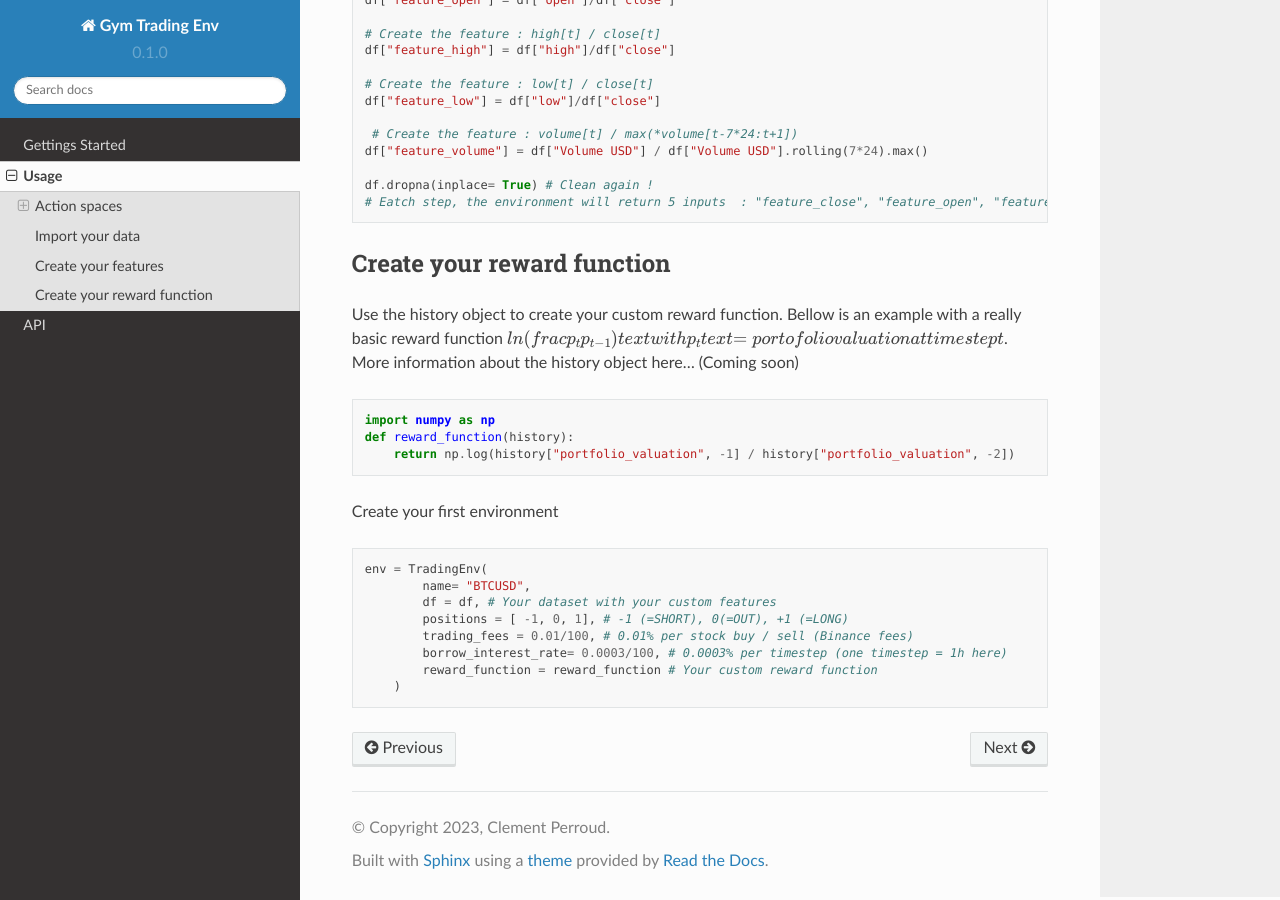
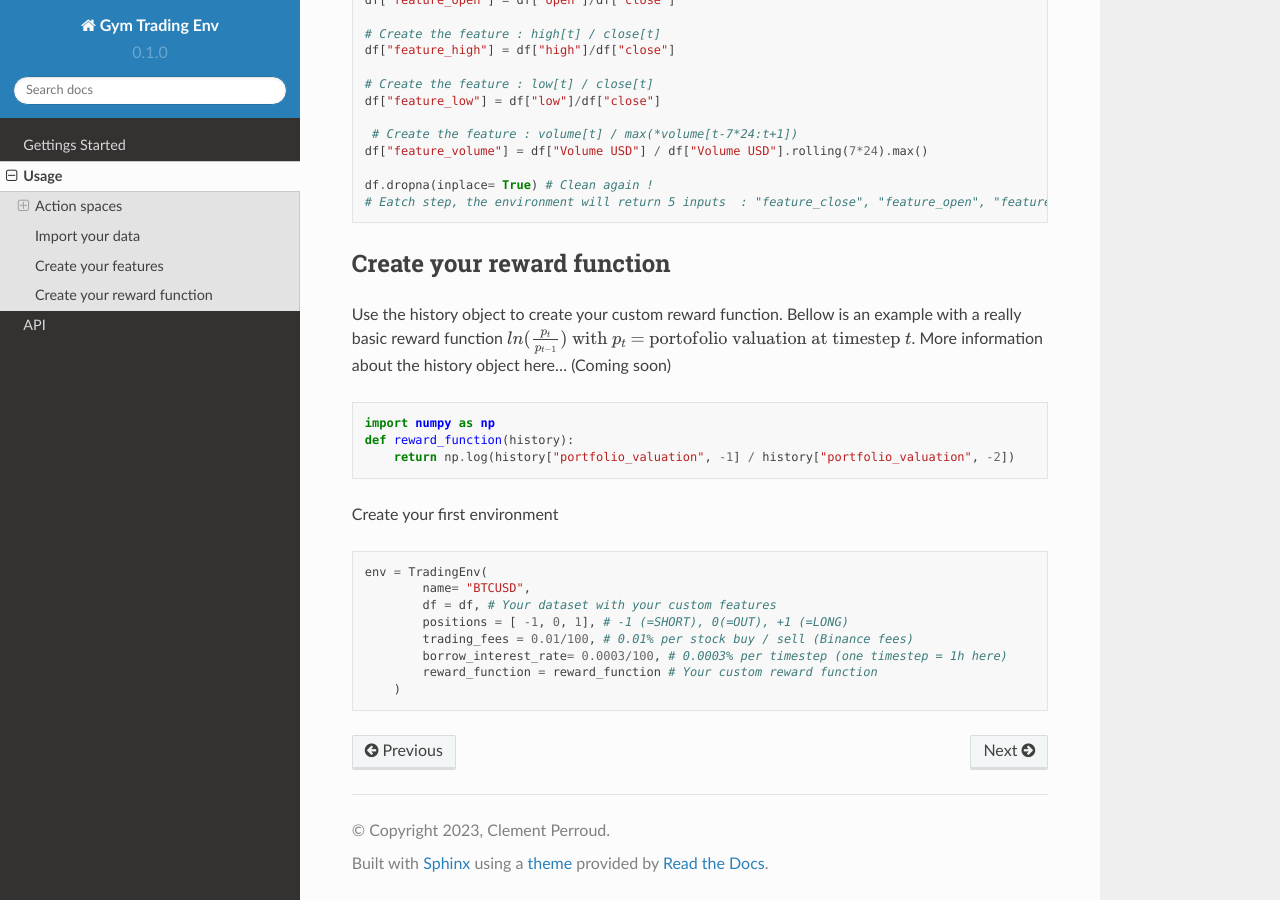
Before and after one commit to ClementPerroud/Gym-Trading-Env, a Sphinx documentation site: the page built from docs/source/usage.rst, in a window 1280 px wide and 900 px high, scrolled down 1993 px. Built offline with Sphinx 7.4.7 and the Read the Docs theme 2.0.0, drawn with Linux system fonts in a browser that asks for light colours.

```diff
--- a/docs/source/usage.rst
+++ b/docs/source/usage.rst
@@ -101,7 +101,7 @@ Your RL-agent will need inputs. It is your job to make sure it has everything it
 Create your reward function
 -------------------
 
-Use the history object to create your custom reward function. Bellow is an example with a really basic reward function :math:`ln(\\frac{p_{t}}{p_{t-1}})\\text{ with }p_{t}\\text{ = portofolio valuation at timestep }t`. More information about the history object here... (Coming soon)
+Use the history object to create your custom reward function. Bellow is an example with a really basic reward function :math:`ln(\frac{p_{t}}{p_{t-1}})\text{ with }p_{t}\text{ = portofolio valuation at timestep }t`. More information about the history object here... (Coming soon)
 
 .. code-block:: python
 
```
